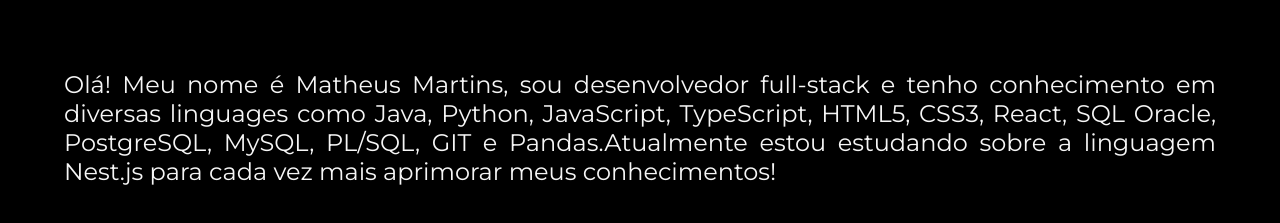
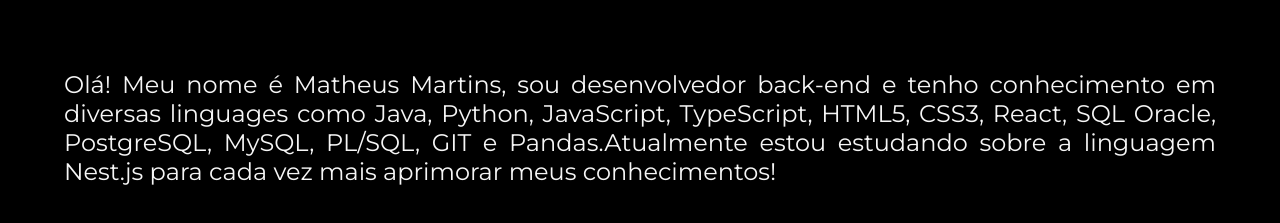
Before and after one commit to MatheusMartinsR/portfolio-Matheus, a website: page index.html in a window 1280 px wide. Shown: the part 280-503 px from the top of the page. Drawn offline with nearby package versions, Linux system fonts and the light colour scheme.

Commit message:
mudança no index

```diff
--- a/index.html
+++ b/index.html
@@ -24,7 +24,7 @@
     <main class="apresentacao">
         <section class="conteudo">
             <p class="paragrafo">
-                Olá! Meu nome é Matheus Martins, sou desenvolvedor full-stack e tenho conhecimento em diversas linguages como Java, Python, JavaScript, TypeScript, HTML5, CSS3, React, SQL Oracle, PostgreSQL, MySQL, PL/SQL, GIT e Pandas.Atualmente estou estudando sobre a linguagem Nest.js para cada vez mais aprimorar meus conhecimentos!
+                Olá! Meu nome é Matheus Martins, sou desenvolvedor back-end e tenho conhecimento em diversas linguages como Java, Python, JavaScript, TypeScript, HTML5, CSS3, React, SQL Oracle, PostgreSQL, MySQL, PL/SQL, GIT e Pandas.Atualmente estou estudando sobre a linguagem Nest.js para cada vez mais aprimorar meus conhecimentos!
             </p>
             <div class="botoes">
                 <h2 class="subtitulo">Acesse minhas redes: </h2>
```
